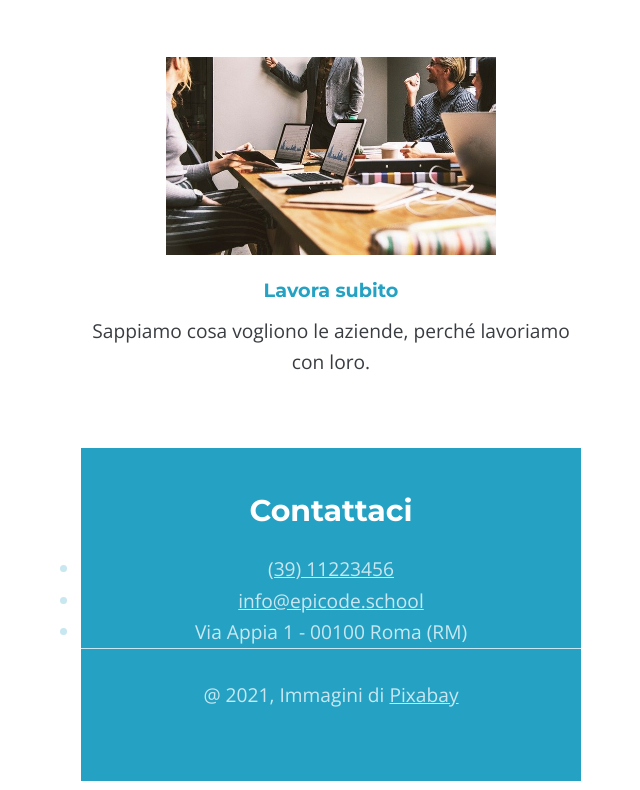
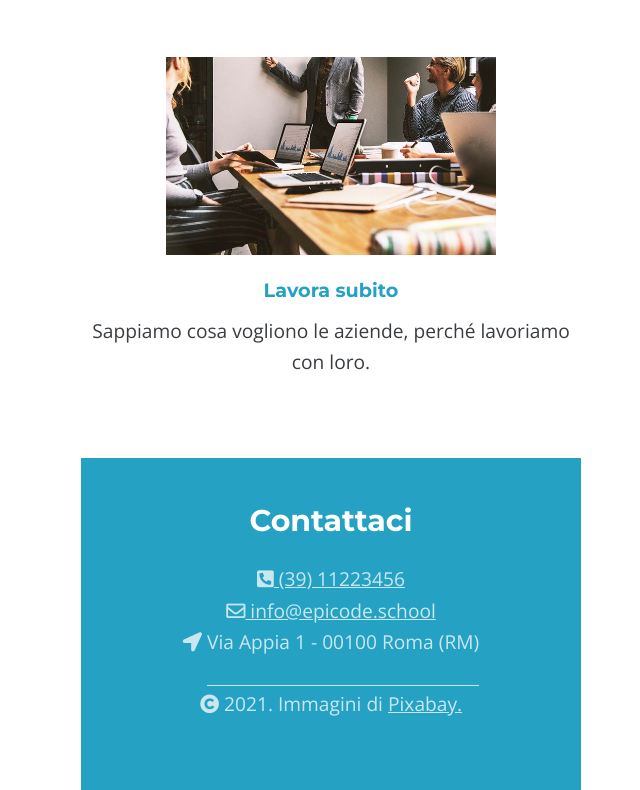
Before and after one commit to Perri-Alessandro/Progetto-U1w1, a plain HTML site: page Esercizio/index.html in a window 1280 px wide. Shown: the part 2250-3040 px from the top of the page, without its empty margins (309-949 px from the left). Drawn offline with nearby package versions, Linux system fonts and the light colour scheme.

Commit message:
quasi ..

```diff
--- a/Esercizio/css/style.css
+++ b/Esercizio/css/style.css
@@ -143,7 +143,7 @@ button {
 }
 .art8 {
   padding-top: 60px;
-  margin-bottom: 70px;
+  margin-bottom: 80px;
 }
 .art8 p {
   padding-top: 10px;
@@ -159,14 +159,18 @@ footer h1 {
   font-size: 30px;
   padding-bottom: 20px;
 }
-footer ul a {
+footer .contatti a {
+  color: #c8e7f0;
+}
+footer .contatti address {
   color: #c8e7f0;
   padding-bottom: 30px;
+  display: inline;
+  border-bottom: solid 1px #c8e7f0;
 }
 footer p {
   padding-top: 30px;
-  border-top: 1px solid #c8e7f0;
 }
-footer a {
+footer p a {
   color: #c8e7f0;
 }
--- a/Esercizio/index.html
+++ b/Esercizio/index.html
@@ -89,25 +89,29 @@
       </section>
     </main>
     <footer>
-      <div>
+      <div class="uaa">
         <h1>Contattaci</h1>
-        <ul>
-          <li>
-            <a href="https://epicode.com/it/" target="_blank">(39) 11223456</a>
-          </li>
-          <li>
-            <a
-              href="https://www.linkedin.com/school/epicodeitalia/"
-              target="_blank"
-              >info@epicode.school</a
-            >
-          </li>
-          <li><address>Via Appia 1 - 00100 Roma (RM)</address></li>
-        </ul>
+        <div class="contatti">
+          <i class="fas fa-phone-square-alt"></i
+          ><a href="https://epicode.com/it/" target="_blank"> (39) 11223456</a>
+        </div>
+        <div class="contatti">
+          <i class="far fa-envelope"></i
+          ><a
+            href="https://www.linkedin.com/school/epicodeitalia/"
+            target="_blank"
+          >
+            info@epicode.school</a
+          >
+        </div>
+        <div class="contatti">
+          <i class="fas fa-location-arrow"></i>
+          <address>Via Appia 1 - 00100 Roma (RM)</address>
+        </div>
       </div>
       <p>
-        @ 2021, Immagini di
-        <a href="https://pixabay.com/it/" target="_blank">Pixabay</a>
+        <i class="fas fa-copyright"></i> 2021. Immagini di
+        <a href="https://pixabay.com/it/" target="_blank">Pixabay.</a>
       </p>
     </footer>
   </body>
```
